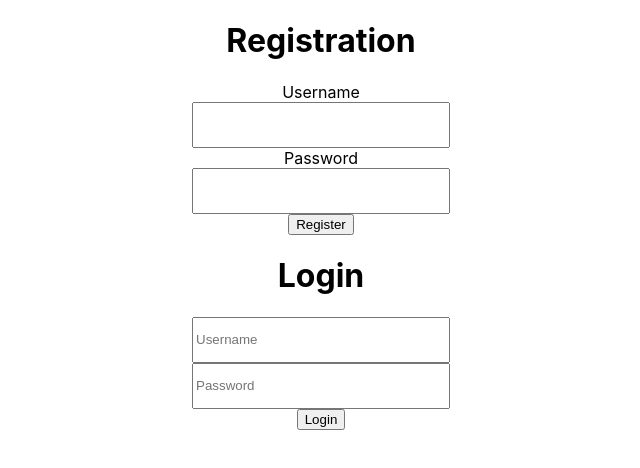
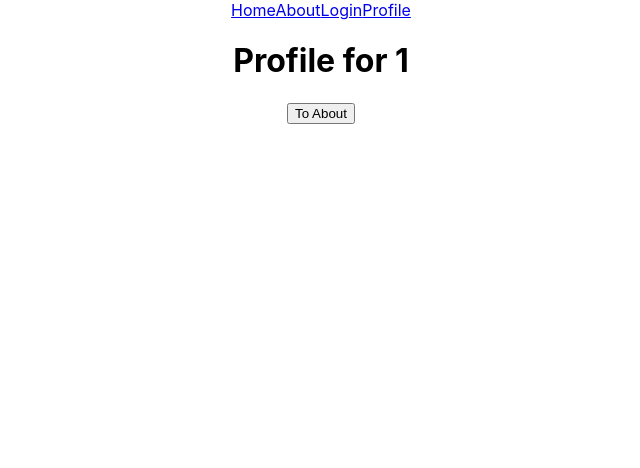
Before and after one commit to 209424/login-simple, a React (Create React App) app in the folder app/Client/: page /profile/1 in a window 1280 px wide. Shown: the top 468 px of the page, without its empty margins (319-959 px from the left). Built offline with nearby package versions, Linux system fonts and the light colour scheme; no server answers.

Commit message:
Added Routes: https://www.youtube.com/watch?v=UjHT_NKR_gU Changed directory structure and added new pages

```diff
--- a/app/Client/package.json
+++ b/app/Client/package.json
@@ -9,6 +9,7 @@
     "axios": "^0.26.1",
     "react": "^18.0.0",
     "react-dom": "^18.0.0",
+    "react-router-dom": "^6.3.0",
     "react-scripts": "5.0.0",
     "web-vitals": "^2.1.4"
   },
--- a/app/Client/src/App.css
+++ /dev/null
@@ -1,15 +0,0 @@
-.App {
-  text-align: center;
-}
-
-.registration, .login {
-  display: flex;
-  flex-direction: column;
-  justify-content: center;
-  align-items: center;
-}
-
-input {
-  width: 250px;
-  height: 40px;
-}
--- a/app/Client/src/App.js
+++ b/app/Client/src/App.js
@@ -1,88 +1,29 @@
-import React, {useEffect, useState} from 'react';
-import Axios from 'axios';
-import './App.css';
+import React from 'react';
+import './Styles/App.css';
+import {Routes, Route, Link} from 'react-router-dom';
+import Home from './Pages/Home';
+import About from './Pages/About';
+import Login from './Pages/Login';
+import Profile from './Pages/Profile';
+import ErrorPage from './Pages/ErrorPage';
 
 function App() {
-	const serverPort = 3001;
-
-	const [usernameReg, setUsernameReg] = useState('');
-	const [passwordReg, setPasswordReg] = useState('');
-
-	const [username, setUsername] = useState('');
-	const [password, setPassword] = useState('');
-
-	const [loginStatus, setLoginStatus] = useState('');
-
-	Axios.defaults.withCredentials = true;
-
-	const register = _ => {
-		console.log('registering: ' + usernameReg + ' ' + passwordReg);
-		Axios.post(`http://localhost:${serverPort}/register`, {
-			username: usernameReg,
-			password: passwordReg
-		}).then(response => {
-			console.log(response);
-		}).catch(error => {
-			console.log(error);
-		});
-	}
-
-	function login() {
-		console.log('logging in: ' + username + ' ' + password);
-		Axios.post(`http://localhost:${serverPort}/login`, {
-			username: username,
-			password: password
-		}).then(response => {
-			if (response.data.message) {
-				setLoginStatus(response.data.message);
-			} else {
-				setLoginStatus(response.data[0].username);
-			}
-			console.log(response);
-		}).catch(error => {
-			console.log(error);
-		});
-	}
-
-	// React.StrictMode renders components twice in development mode, that's why useEffect is called twice
-	useEffect(_ => {
-		Axios.get(`http://localhost:${serverPort}/login`).then(response => {
-			//console.log(response);
-			if (response.data.loggedIn === true) {
-				setLoginStatus(response.data.user[0].username);
-			}
-		}).catch(error => {
-			console.log(error);
-		});
-	}, []);
-
 	return (
 		<div className='App'>
-			<div className='registration'>
-				<h1>Registration</h1>
-				<label>Username</label>
-				<input type='text' onChange={event => {
-					setUsernameReg(event.target.value);
-				}}/>
-				<label>Password</label>
-				<input type='password' onChange={event => {
-					setPasswordReg(event.target.value);
-				}}/>
-				<button onClick={register}>Register</button>
-			</div>
+			<nav>
+				<Link to='/'>Home</Link>
+				<Link to='/about'>About</Link>
+				<Link to='/login'>Login</Link>
+				<Link to='/profile'>Profile</Link>
+			</nav>
 
-			<div className='login'>
-				<h1>Login</h1>
-				<input type='text' placeholder='Username' onChange={event => {
-					setUsername(event.target.value);
-				}}/>
-				<input type='password' placeholder='Password' onChange={event => {
-					setPassword(event.target.value);
-				}}/>
-				<button onClick={login}>Login</button>
-			</div>
-
-			<h2>{loginStatus}</h2>
+			<Routes>
+				<Route path='/' element={<Home/>}/>
+				<Route path='/about' element={<About/>}/>
+				<Route path='/login' element={<Login/>}/>
+				<Route path='/profile/:userId' element={<Profile/>}/>
+				<Route path='*' element={<ErrorPage/>}/>
+			</Routes>
 		</div>
 	);
 }
--- /dev/null
+++ b/app/Client/src/Pages/About.js
@@ -0,0 +1,14 @@
+import React from "react";
+
+function About() {
+	return (
+		<div>
+			<h1>About</h1>
+			<p>
+				This is a TodoList app built with React.js and Next.js.
+			</p>
+		</div>
+	);
+}
+
+export default About;
--- /dev/null
+++ b/app/Client/src/Pages/ErrorPage.js
@@ -0,0 +1,14 @@
+import React from "react";
+
+function ErrorPage() {
+	return (
+		<div>
+			<h1>Error Page</h1>
+			<p>
+				This is the error page. It is used when the server returns a 404 error.
+			</p>
+		</div>
+	);
+}
+
+export default ErrorPage;
--- /dev/null
+++ b/app/Client/src/Pages/Home.js
@@ -0,0 +1,11 @@
+import React from "react";
+
+function Home() {
+	return (
+		<div>
+			<h1>Home</h1>
+		</div>
+	);
+}
+
+export default Home;
--- /dev/null
+++ b/app/Client/src/Pages/Login.js
@@ -0,0 +1,110 @@
+import React, {useEffect, useState} from 'react';
+import Axios from 'axios';
+import '../Styles/Login.css';
+import {useNavigate} from 'react-router-dom';
+
+function Login() {
+
+	const serverPort = 3001;
+	const navigate = useNavigate();
+
+	// Variable and its setter
+	const [usernameReg, setUsernameReg] = useState('');
+	const [passwordReg, setPasswordReg] = useState('');
+
+	const [username, setUsername] = useState('');
+	const [password, setPassword] = useState('');
+
+	const [loginStatus, setLoginStatus] = useState('');
+
+	Axios.defaults.withCredentials = true;
+
+	const handleRegisterClicked = _ => {
+		console.log('registering: ' + usernameReg + ' ' + passwordReg);
+		Axios.post(`http://localhost:${serverPort}/register`, {
+			username: usernameReg,
+			password: passwordReg
+		}).then(response => {
+			console.log(response);
+		}).catch(error => {
+			console.log(error);
+		});
+	}
+
+	const handleLoginClicked = _ => {
+
+		console.log('logging in: ' + username + ' ' + password);
+		Axios.post(`http://localhost:${serverPort}/login`, {
+			username: username,
+			password: password
+		}).then(response => {
+			if (response.data.message) {
+				setLoginStatus(response.data.message);
+			}
+			else if (response.data.error) {
+				setLoginStatus(response.data.error.code);
+			}
+			else {
+				// LOGIN SUCCESSFUL
+				handleSuccessfulLogin(response);
+			}
+			console.log(response);
+		}).catch(error => {
+			console.log(error);
+		});
+	};
+
+	const handleSuccessfulLogin = response => {
+		console.log('login successful');
+		setLoginStatus(response.data[0].username);
+		const userId = response.data[0].id;
+		// redirect to application page
+		navigate(`/profile/${userId}`);
+	}
+
+	// React.StrictMode renders components twice in development mode, that's why useEffect is called twice
+	// Cookies
+	useEffect(_ => {
+		Axios.get(`http://localhost:${serverPort}/login`).then(response => {
+			//console.log(response);
+			if (response.data.loggedIn === true) {
+				// LOGIN SUCCESSFUL
+				handleSuccessfulLogin(response);
+			}
+		}).catch(error => {
+			console.log(error);
+		});
+	}, []);
+
+	return (
+		<div className='login_page'>
+			<div className='registration'>
+				<h1>Registration</h1>
+				<label>Username</label>
+				<input type='text' onChange={event => {
+					setUsernameReg(event.target.value);
+				}}/>
+				<label>Password</label>
+				<input type='password' onChange={event => {
+					setPasswordReg(event.target.value);
+				}}/>
+				<button onClick={handleRegisterClicked}>Register</button>
+			</div>
+
+			<div className='login'>
+				<h1>Login</h1>
+				<input type='text' placeholder='Username' onChange={event => {
+					setUsername(event.target.value);
+				}}/>
+				<input type='password' placeholder='Password' onChange={event => {
+					setPassword(event.target.value);
+				}}/>
+				<button onClick={handleLoginClicked}>Login</button>
+			</div>
+
+			<h2>{loginStatus}</h2>
+		</div>
+	);
+}
+
+export default Login;
--- /dev/null
+++ b/app/Client/src/Pages/Profile.js
@@ -0,0 +1,18 @@
+import React from "react";
+import {useNavigate, useParams} from 'react-router-dom'
+
+function Profile() {
+	const navigate = useNavigate();
+	const {userId} = useParams();
+	return (
+		<div>
+			<h1>Profile for {userId}</h1>
+			<button onClick={_ => {
+				navigate('/about');
+			}}>To About
+			</button>
+		</div>
+	);
+}
+
+export default Profile;
--- /dev/null
+++ b/app/Client/src/Styles/App.css
@@ -0,0 +1,3 @@
+.App {
+  text-align: center;
+}
--- /dev/null
+++ b/app/Client/src/Styles/Login.css
@@ -0,0 +1,15 @@
+.login_page {
+    text-align: center;
+}
+
+.registration, .login {
+    display: flex;
+    flex-direction: column;
+    justify-content: center;
+    align-items: center;
+}
+
+input {
+    width: 250px;
+    height: 40px;
+}
--- a/app/Client/src/index.js
+++ b/app/Client/src/index.js
@@ -1,16 +1,19 @@
 import React from 'react';
 import * as ReactDOMClient from 'react-dom/client';
-import './index.css';
+import './Styles/index.css';
 import App from './App';
 import reportWebVitals from './reportWebVitals';
+import {BrowserRouter} from "react-router-dom";
 
 const rootContainer = document.getElementById('root');
 const root = ReactDOMClient.createRoot(rootContainer);
 
 root.render(
-  <React.StrictMode>
-    <App />
-  </React.StrictMode>
+	<React.StrictMode>
+		<BrowserRouter>
+			<App/>
+		</BrowserRouter>
+	</React.StrictMode>
 )
 
 // If you want to start measuring performance in your app, pass a function
```
Also changed, not shown: app/Client/src/Styles/index.css (renamed from app/Client/src/index.css), 1 other file (tests, documents, lock files or other folders).
